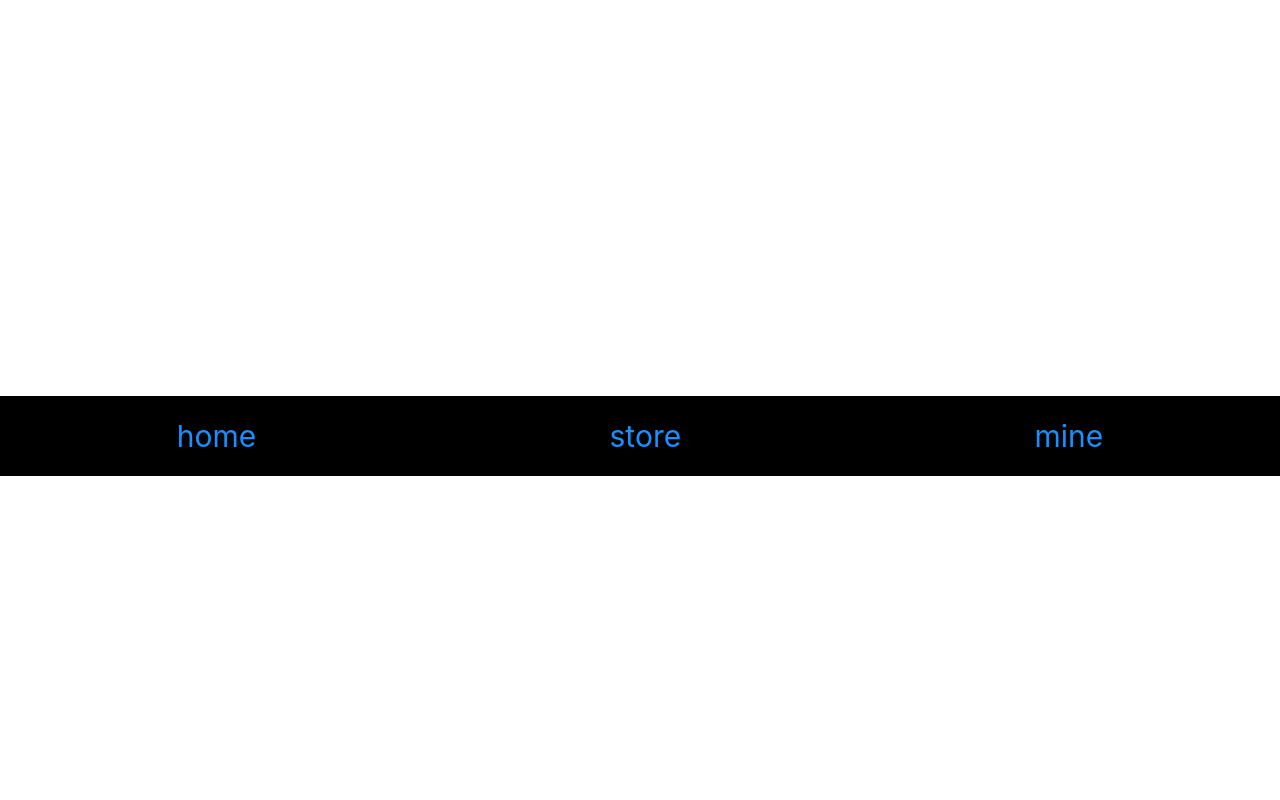
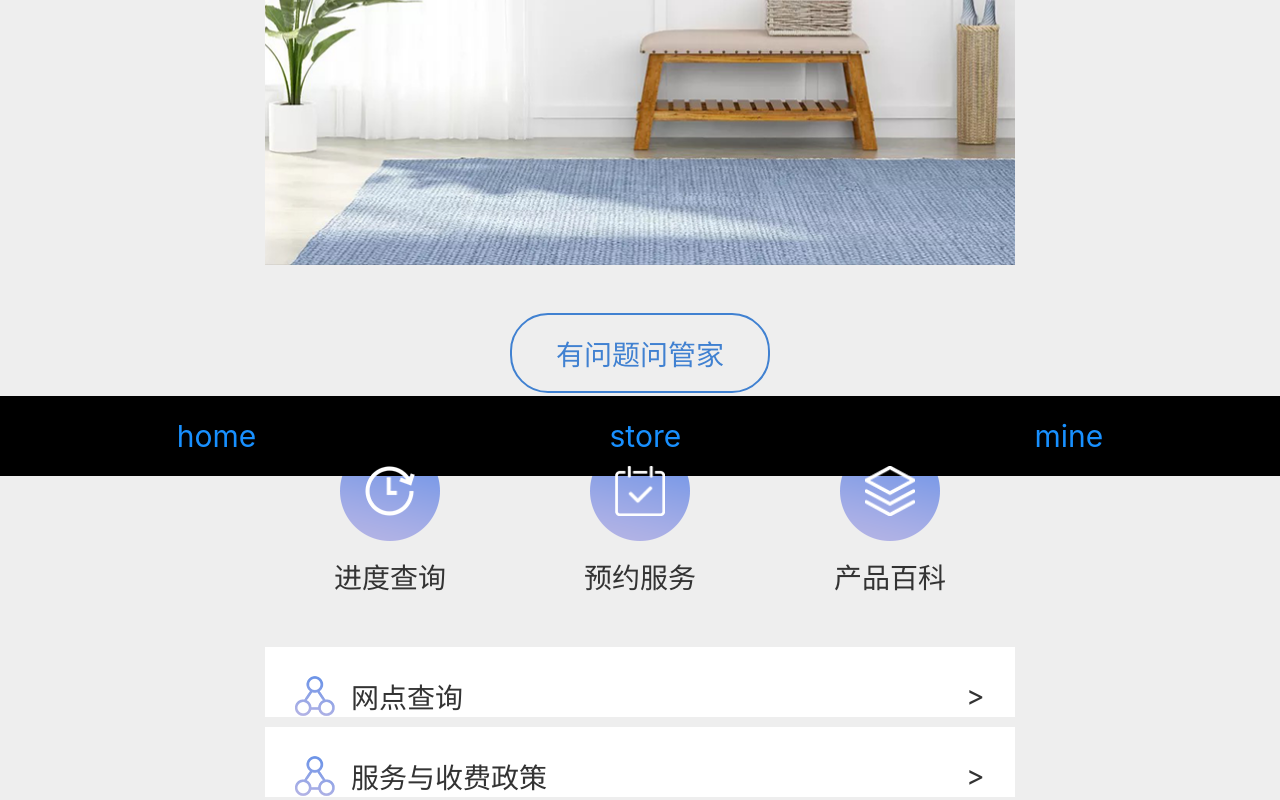
Before and after one commit to yuanyuanDang/meijv, a Vue app: page /serve in a window 1280 px wide. Shown: the part 324-1124 px from the top of the page. Before the commit the page ends 800 px from the top, so only its background shows below. Built offline with nearby package versions, Linux system fonts and the light colour scheme.

Commit message:
finish serve

```diff
--- /dev/null
+++ b/src/assets/stylesheets/views/Serve.scss
@@ -0,0 +1,86 @@
+.serve{
+  .banner{
+    img{
+      height: 5.89rem;
+      width: 100%;
+    }
+  }
+  .content{
+    .top{
+      height: .8rem;
+      width: 2.60rem;
+      margin: 0 auto;
+      border-radius: .38rem;
+      border: .02rem solid #4081d1;
+      font-size: .28rem;
+      color: #4081d1;
+      line-height: .8rem;
+      text-align: center;
+      margin-top: .48rem;
+    }
+    .bottom{
+      display: flex;
+      justify-content: center;
+      margin-top: .48rem;
+      .content-item{
+        width: 1.5rem;
+        margin-left: .5rem;
+        margin-right: .5rem;
+        >div{
+          height: 1rem;
+          width: 1rem;
+          border-radius: 50%;
+          margin-left: .25rem;
+          position: relative;
+          img:nth-child(1){
+            height: 100%;
+            width: 100%;
+          }
+          img:nth-child(2){
+            height: .5rem;
+            width: .5rem;
+            display: block;
+            position: absolute;
+            left: .25rem;
+            top: .25rem;
+            z-index: 3;
+          }
+        }
+        p{
+          text-align: center;
+          font-size: .28rem;
+          margin-top: .16rem;
+          color: #333333;
+        }
+      }
+    }
+  }
+}
+.serve-item{
+  margin-top: .2rem;
+  div{
+    background-color: #fff;
+    padding: .28rem .3rem 0 .3rem;
+    height: .7rem;
+    position: relative;
+    margin-top: .1rem;
+    img{
+      display: block;
+      position: absolute;
+      top: .29rem;
+      left: .3rem;
+      height: .4rem;
+      width: .4rem;
+    }
+    span{
+      font-size: .28rem;
+      color: #333333;
+      &:nth-child(2){
+        margin-left: .56rem;
+      }
+      &:nth-child(3){
+        float: right;
+      }
+    }
+  }
+}
--- a/src/router.js
+++ b/src/router.js
@@ -35,6 +35,11 @@ export default new Router({
       path: "/shopping-trolley",
       name: "shopping-trolley",
       component: () => import("./views/Shopping-trolley")
+    },
+    {
+      path: "/serve",
+      name: "serve",
+      component: () => import("./views/Serve")
     }
   ]
 });
--- /dev/null
+++ b/src/views/Serve.vue
@@ -0,0 +1,59 @@
+<template>
+  <div class="serve">
+    <div class="banner">
+      <img src="../assets/images/shopping-serve/banner@2x.png" />
+    </div>
+    <div class="content">
+      <div class="top">有问题问管家</div>
+      <div class="bottom">
+        <div class="content-item">
+          <div>
+            <img src="../assets/images/shopping-serve/yuan@2x.png" />
+            <img src="../assets/images/shopping-serve/jindu@2x.png" />
+          </div>
+          <p>进度查询</p>
+        </div>
+        <div class="content-item">
+          <div>
+            <img src="../assets/images/shopping-serve/yuan@2x.png" />
+            <img src="../assets/images/shopping-serve/yuyue@2x.png" />
+          </div>
+          <p>预约服务</p>
+        </div>
+        <div class="content-item">
+          <div>
+            <img src="../assets/images/shopping-serve/yuan@2x.png" />
+            <img src="../assets/images/shopping-serve/chanpin@2x.png" />
+          </div>
+          <p>产品百科</p>
+        </div>
+      </div>
+    </div>
+    <div class="serve-item">
+      <div>
+        <img src="../assets/images/shopping-serve/fuwu@2x.png" />
+        <span>网点查询</span>
+        <span> ></span>
+      </div>
+      <div>
+        <img src="../assets/images/shopping-serve/fuwu@2x.png" />
+        <span>服务与收费政策</span>
+        <span> ></span>
+      </div>
+    </div>
+  </div>
+</template>
+
+<script>
+export default {
+  name: "Serve"
+};
+</script>
+<style>
+body {
+  background-color: #eee;
+}
+</style>
+<style lang="scss" scoped>
+@import "../assets/stylesheets/views/Serve.scss";
+</style>
--- a/src/views/Shopping-trolley.vue
+++ b/src/views/Shopping-trolley.vue
@@ -106,7 +106,11 @@ export default {
   }
 };
 </script>
-
+<style>
+body {
+  background-color: #eeeeee;
+}
+</style>
 <style lang="scss" scoped>
 @import "../assets/stylesheets/views/shopping-trolley.scss";
 </style>
```
Also changed, not shown: 1 other file (tests, documents, lock files or other folders).
